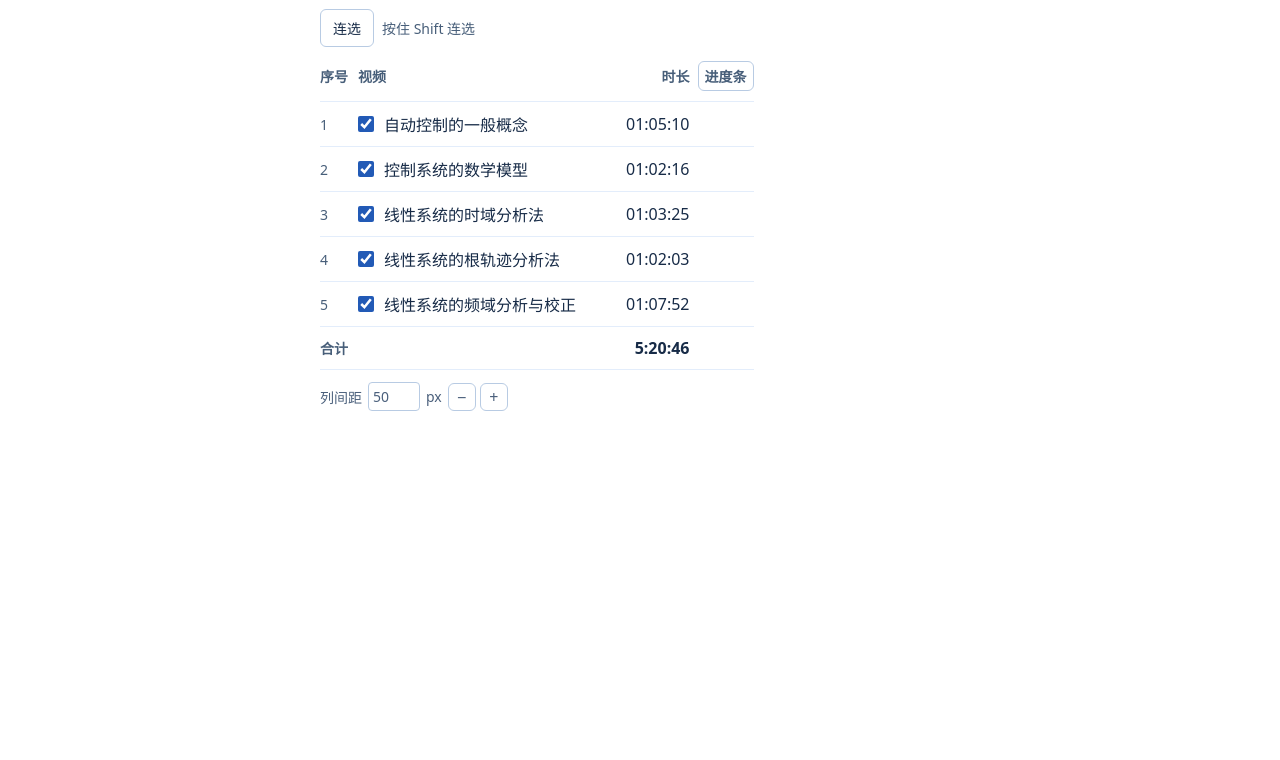
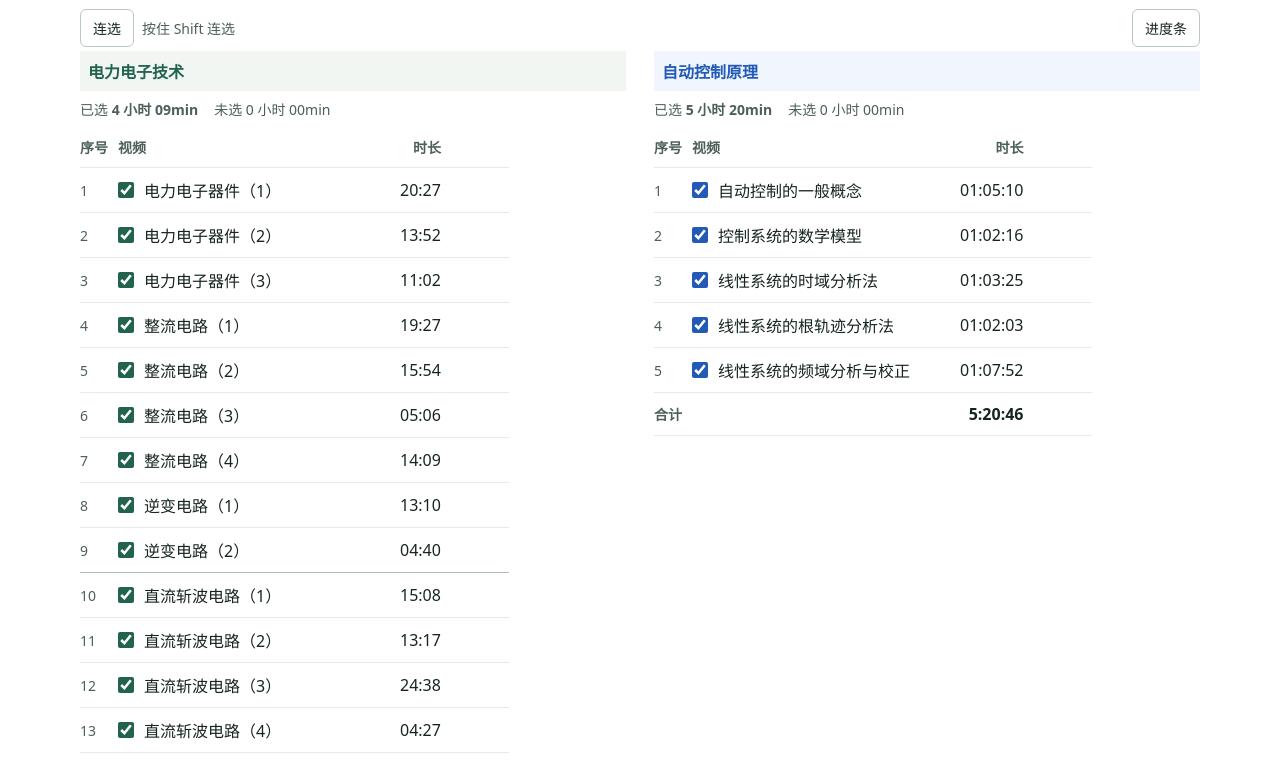
Before and after one commit to graceeeeee-1234567888/lesson-HowLong-ac, a plain HTML site: page index.html in a window 1280 px wide. Shown: the part 184-944 px from the top of the page. Before the commit the page ends 800 px from the top, so only its background shows below. Drawn offline with Linux system fonts and the light colour scheme.

Commit message:
合并两门网课并分栏统计时长

```diff
--- a/index.html
+++ b/index.html
@@ -3,32 +3,33 @@
 <head>
   <meta charset="utf-8">
   <meta name="viewport" content="width=device-width, initial-scale=1">
-  <title>网课时长 · 自动控制原理</title>
+  <title>网课时长 · 电力电子技术与自动控制原理</title>
   <style>
     * { box-sizing: border-box; }
     :root {
-      color: #172b47;
+      color: #172520;
       background: #fff;
       font-family: system-ui, "Microsoft YaHei", sans-serif;
-      accent-color: #225ab6;
+      accent-color: #21634f;
     }
     body { margin: 0; padding: 0 20px 36px; }
-    main { max-width: 640px; margin: 0 auto; }
+    main { max-width: 1120px; margin: 0 auto; }
     header {
       position: sticky;
       top: 0;
+      z-index: 1;
       background: #fff;
-      border-bottom: 1px solid #dce7f4;
+      border-bottom: 1px solid #dce5e0;
       padding: 24px 0 14px;
     }
     h1 { margin: 0 0 14px; font-size: clamp(1.4rem, 5vw, 2rem); }
     .summary { display: flex; gap: 12px 24px; flex-wrap: wrap; align-items: end; justify-content: space-between; }
     output { display: grid; gap: 4px; }
-    .caption, th, td:first-child { color: #475e79; font-size: .875rem; }
+    .caption, th, td:first-child { color: #4c6057; font-size: .875rem; }
     #duration { font-size: 1.45rem; font-weight: 700; font-variant-numeric: tabular-nums; }
     .actions { display: flex; gap: 8px; }
     button {
-      border: 1px solid #b8cbe3;
+      border: 1px solid #b9c9c1;
       border-radius: 6px;
       padding: 8px 12px;
       background: #fff;
@@ -37,31 +38,42 @@
       font-size: .875rem;
       cursor: pointer;
     }
-    button:hover, tr:hover td { background: #f1f6fe; }
-    button[aria-pressed="true"] { background: #e3edfb; border-color: #3e76c8; }
-    :focus-visible { outline: 2px solid #225ab6; outline-offset: 3px; }
+    button:hover, tr:hover td { background: #f1f6f3; }
+    button[aria-pressed="true"] { background: #e5ebe7; border-color: #43816d; }
+    :focus-visible { outline: 2px solid #21634f; outline-offset: 3px; }
     .range-controls { display: flex; align-items: center; flex-wrap: wrap; gap: 8px; margin: 12px 0 4px; }
-    tbody tr.range-start td { background: #e3edfb; }
+    tbody tr.range-start td { background: #e5ebe7; }
     .table-tools { display: flex; align-items: center; gap: 6px; margin-top: 12px; }
-    .gap-control { display: flex; align-items: center; gap: 6px; color: #4b607c; }
-    #column-gap { width: 3.25rem; padding: 4px; border: 1px solid #b8cbe3; border-radius: 4px; color: inherit; font: inherit; }
+    .gap-control { display: flex; align-items: center; gap: 6px; color: #595959; }
+    #column-gap { width: 3.25rem; padding: 4px; border: 1px solid #b9c9c1; border-radius: 4px; color: inherit; font: inherit; }
     .gap-buttons { display: flex; gap: 4px; }
-    .gap-buttons button { width: 1.75rem; height: 1.75rem; padding: 0; color: #4b607c; font-size: 1rem; line-height: 1; }
-    table { --column-gap: 50px; max-width: 100%; border-collapse: collapse; text-align: left; }
-    th, td { border-bottom: 1px solid #e3edfb; padding: 10px 0; }
+    .gap-buttons button { width: 1.75rem; height: 1.75rem; padding: 0; color: #595959; font-size: 1rem; line-height: 1; }
+    .course-grid { --column-gap: 50px; display: grid; grid-template-columns: repeat(2, minmax(0, 1fr)); align-items: start; gap: 28px; }
+    .course { min-width: 0; }
+    .course h2 { margin: 0; padding: 8px; background: #f1f6f3; color: #21634f; font-size: 1rem; }
+    .control-course h2 { background: #f1f6fe; color: #225ab6; }
+    .course-summary { display: flex; flex-wrap: wrap; gap: 4px 16px; margin: 8px 0; font-variant-numeric: tabular-nums; }
+    #toggle-bars { margin-inline-start: auto; }
+    table { max-width: 100%; border-collapse: collapse; text-align: left; }
+    th, td { border-bottom: 1px solid #e5ebe7; padding: 10px 0; }
+    .power-course tbody tr:nth-child(9) td { border-bottom-color: #aebfb6; }
+    .control-course input[type="checkbox"] { accent-color: #225ab6; }
     thead th:first-child, tbody td:first-child { padding-right: 10px; white-space: nowrap; }
     thead th:nth-child(3), tbody td:nth-child(3), .total-duration { padding-left: var(--column-gap); text-align: right; font-variant-numeric: tabular-nums; white-space: nowrap; }
     tbody td:nth-child(2) { padding: 0; }
     tbody label { display: flex; align-items: center; gap: 10px; min-height: 44px; padding: 8px 0; cursor: pointer; user-select: none; }
     input[type="checkbox"] { flex: none; width: 1rem; height: 1rem; margin: 0; cursor: pointer; }
     .bar-column { padding-left: 8px; text-align: left; }
-    .bar-column button { padding: 4px 6px; white-space: nowrap; }
-    .duration-bar { display: block; height: 6px; border-radius: 4px; background: #e3edfb; }
-    table:not(.show-bars) .duration-bar { display: none; }
-    .duration-bar > span { display: block; height: 100%; border-radius: inherit; background: #3e76c8; }
+    .bar-column { width: 4.25rem; }
+    .duration-bar { display: block; height: 6px; border-radius: 4px; background: #e5ebe7; }
+    .course-grid:not(.show-bars) .duration-bar { display: none; }
+    .duration-bar > span { display: block; height: 100%; border-radius: inherit; background: #43816d; }
+    .control-course .duration-bar { background: #e3edfb; }
+    .control-course .duration-bar > span { background: #3e76c8; }
     tfoot { font-weight: 600; }
-    @media (max-width: 540px) {
-      thead th:nth-child(3), tbody td:nth-child(3), .total-duration { padding-left: min(var(--column-gap), 18vw); }
+    @media (max-width: 719px) { .course-grid { grid-template-columns: minmax(0, 1fr); } }
+    @media (max-width: 960px) {
+      thead th:nth-child(3), tbody td:nth-child(3), .total-duration { padding-left: min(var(--column-gap), 12vw); }
     }
     @media (max-width: 420px) { body { padding-inline: 12px; } header { padding-top: 14px; } }
   </style>
@@ -72,9 +84,9 @@
       <h1>网课时长</h1>
       <div class="summary">
         <output>
-          <span class="caption">已选 <span id="count">5 / 5</span> 项</span>
-          <span id="duration">5 小时 20min</span>
-          <span class="caption">未选 <span id="remaining">0 小时 00min</span></span>
+          <span class="caption">两门已选 <span id="count">24 / 24</span> 项</span>
+          <span id="duration">9 小时 29min</span>
+          <span class="caption">未选 <span id="remaining">0 小时 00min</span> · 两门合计 9:29:55</span>
         </output>
         <div class="actions">
           <button type="button" id="select-all">全选</button>
@@ -85,15 +97,54 @@
     <div class="range-controls">
       <button type="button" id="range-mode" aria-pressed="false">连选</button>
       <span class="caption" id="range-hint" aria-live="polite">按住 Shift 连选</span>
+      <button type="button" id="toggle-bars" aria-pressed="false">进度条</button>
     </div>
-    <table aria-label="视频时长表" id="video-table">
+    <div class="course-grid" id="course-grid">
+      <section class="course power-course" aria-labelledby="power-heading">
+        <h2 id="power-heading">电力电子技术</h2>
+        <output class="course-summary caption">
+          <span>已选 <strong class="course-selected">4 小时 09min</strong></span>
+          <span>未选 <span class="course-remaining">0 小时 00min</span></span>
+        </output>
+        <table aria-labelledby="power-heading">
           <thead>
-        <tr>
-          <th scope="col">序号</th>
-          <th scope="col">视频</th>
-          <th scope="col">时长</th>
-          <th scope="col" class="bar-column"><button type="button" id="toggle-bars" aria-pressed="false">进度条</button></th>
-        </tr>
+            <tr><th scope="col">序号</th><th scope="col">视频</th><th scope="col">时长</th><th scope="col" class="bar-column" aria-label="时长进度条"></th></tr>
+          </thead>
+          <tbody>
+            <tr><td>1</td><td><label><input type="checkbox" checked> <span>电力电子器件（1）</span></label></td><td>20:27</td></tr>
+            <tr><td>2</td><td><label><input type="checkbox" checked> <span>电力电子器件（2）</span></label></td><td>13:52</td></tr>
+            <tr><td>3</td><td><label><input type="checkbox" checked> <span>电力电子器件（3）</span></label></td><td>11:02</td></tr>
+            <tr><td>4</td><td><label><input type="checkbox" checked> <span>整流电路（1）</span></label></td><td>19:27</td></tr>
+            <tr><td>5</td><td><label><input type="checkbox" checked> <span>整流电路（2）</span></label></td><td>15:54</td></tr>
+            <tr><td>6</td><td><label><input type="checkbox" checked> <span>整流电路（3）</span></label></td><td>05:06</td></tr>
+            <tr><td>7</td><td><label><input type="checkbox" checked> <span>整流电路（4）</span></label></td><td>14:09</td></tr>
+            <tr><td>8</td><td><label><input type="checkbox" checked> <span>逆变电路（1）</span></label></td><td>13:10</td></tr>
+            <tr><td>9</td><td><label><input type="checkbox" checked> <span>逆变电路（2）</span></label></td><td>04:40</td></tr>
+            <tr><td>10</td><td><label><input type="checkbox" checked> <span>直流斩波电路（1）</span></label></td><td>15:08</td></tr>
+            <tr><td>11</td><td><label><input type="checkbox" checked> <span>直流斩波电路（2）</span></label></td><td>13:17</td></tr>
+            <tr><td>12</td><td><label><input type="checkbox" checked> <span>直流斩波电路（3）</span></label></td><td>24:38</td></tr>
+            <tr><td>13</td><td><label><input type="checkbox" checked> <span>直流斩波电路（4）</span></label></td><td>04:27</td></tr>
+            <tr><td>14</td><td><label><input type="checkbox" checked> <span>交流电力控制电路（1）</span></label></td><td>13:02</td></tr>
+            <tr><td>15</td><td><label><input type="checkbox" checked> <span>交流电力控制电路（2）</span></label></td><td>13:00</td></tr>
+            <tr><td>16</td><td><label><input type="checkbox" checked> <span>脉冲调制技术（1）</span></label></td><td>09:42</td></tr>
+            <tr><td>17</td><td><label><input type="checkbox" checked> <span>脉冲调制技术（2）</span></label></td><td>09:58</td></tr>
+            <tr><td>18</td><td><label><input type="checkbox" checked> <span>脉冲调制技术（3）</span></label></td><td>13:32</td></tr>
+            <tr><td>19</td><td><label><input type="checkbox" checked> <span>电力电子器件应用中的问题</span></label></td><td>14:38</td></tr>
+          </tbody>
+          <tfoot>
+            <tr><th scope="row" colspan="2">合计</th><td class="total-duration">4:09:09</td><td></td></tr>
+          </tfoot>
+        </table>
+      </section>
+      <section class="course control-course" aria-labelledby="control-heading">
+        <h2 id="control-heading">自动控制原理</h2>
+        <output class="course-summary caption">
+          <span>已选 <strong class="course-selected">5 小时 20min</strong></span>
+          <span>未选 <span class="course-remaining">0 小时 00min</span></span>
+        </output>
+        <table aria-labelledby="control-heading">
+          <thead>
+            <tr><th scope="col">序号</th><th scope="col">视频</th><th scope="col">时长</th><th scope="col" class="bar-column" aria-label="时长进度条"></th></tr>
           </thead>
           <tbody>
             <tr><td>1</td><td><label><input type="checkbox" checked> <span>自动控制的一般概念</span></label></td><td>01:05:10</td></tr>
@@ -106,6 +157,8 @@
             <tr><th scope="row" colspan="2">合计</th><td class="total-duration">5:20:46</td><td></td></tr>
           </tfoot>
         </table>
+      </section>
+    </div>
     <footer class="table-tools">
       <label class="gap-control caption">列间距 <input id="column-gap" type="number" value="50" min="0" max="200" step="25"> px</label>
       <div class="gap-buttons">
@@ -115,18 +168,26 @@
     </footer>
   </main>
   <script>
-    const table = document.getElementById('video-table');
-    const videos = Array.from(document.querySelectorAll('tbody tr'), (row) => {
-      const timeCell = row.cells[2];
-      const seconds = timeCell.textContent.split(':').reduce((total, part) => total * 60 + Number(part), 0);
+    const courseGrid = document.getElementById('course-grid');
+    const courses = Array.from(courseGrid.querySelectorAll('.course'), (section) => {
+      const videos = Array.from(section.querySelectorAll('tbody tr'), (row) => {
+        const seconds = row.cells[2].textContent.split(':').reduce((total, part) => total * 60 + Number(part), 0);
         return { row, checkbox: row.querySelector('input'), label: row.querySelector('label'), seconds };
       });
+      return {
+        videos,
+        total: videos.reduce((sum, video) => sum + video.seconds, 0),
+        selectedOutput: section.querySelector('.course-selected'),
+        remainingOutput: section.querySelector('.course-remaining')
+      };
+    });
+    const videos = courses.flatMap((course) => course.videos);
     const count = document.getElementById('count');
     const duration = document.getElementById('duration');
     const remaining = document.getElementById('remaining');
     const rangeButton = document.getElementById('range-mode');
     const rangeHint = document.getElementById('range-hint');
-    const allSeconds = videos.reduce((sum, video) => sum + video.seconds, 0);
+    const allSeconds = courses.reduce((sum, course) => sum + course.total, 0);
     let selectionAnchor = null;
     let rangeMode = false;
     let rangeStart = null;
@@ -138,11 +199,19 @@
     }
 
     function updateSummary() {
-      const selected = videos.filter(({ checkbox }) => checkbox.checked);
+      let selectedCount = 0;
+      let selectedSeconds = 0;
+      for (const course of courses) {
+        const selected = course.videos.filter(({ checkbox }) => checkbox.checked);
         const total = selected.reduce((sum, video) => sum + video.seconds, 0);
-      count.textContent = selected.length + ' / ' + videos.length;
-      duration.textContent = formatDuration(total);
-      remaining.textContent = formatDuration(allSeconds - total);
+        course.selectedOutput.textContent = formatDuration(total);
+        course.remainingOutput.textContent = formatDuration(course.total - total);
+        selectedCount += selected.length;
+        selectedSeconds += total;
+      }
+      count.textContent = selectedCount + ' / ' + videos.length;
+      duration.textContent = formatDuration(selectedSeconds);
+      remaining.textContent = formatDuration(allSeconds - selectedSeconds);
     }
 
     function setAll(checked) {
@@ -220,14 +289,14 @@
     const gapInput = document.getElementById('column-gap');
     function updateColumnGap() {
       if (gapInput.value !== '' && gapInput.validity.valid) {
-        table.style.setProperty('--column-gap', gapInput.valueAsNumber + 'px');
+        courseGrid.style.setProperty('--column-gap', gapInput.valueAsNumber + 'px');
       }
     }
 
     gapInput.addEventListener('input', updateColumnGap);
     gapInput.addEventListener('change', () => {
       if (gapInput.value === '' || !gapInput.validity.valid) {
-        gapInput.value = parseFloat(table.style.getPropertyValue('--column-gap') || gapInput.defaultValue);
+        gapInput.value = parseFloat(courseGrid.style.getPropertyValue('--column-gap') || gapInput.defaultValue);
       }
     });
     document.getElementById('decrease-gap').addEventListener('click', () => {
@@ -241,7 +310,7 @@
 
     const toggleBars = document.getElementById('toggle-bars');
     toggleBars.addEventListener('click', () => {
-      const shown = table.classList.toggle('show-bars');
+      const shown = courseGrid.classList.toggle('show-bars');
       toggleBars.setAttribute('aria-pressed', String(shown));
     });
 
```
Also changed, not shown: 1 other file. Lines whose indentation alone changed are shown as unchanged.
